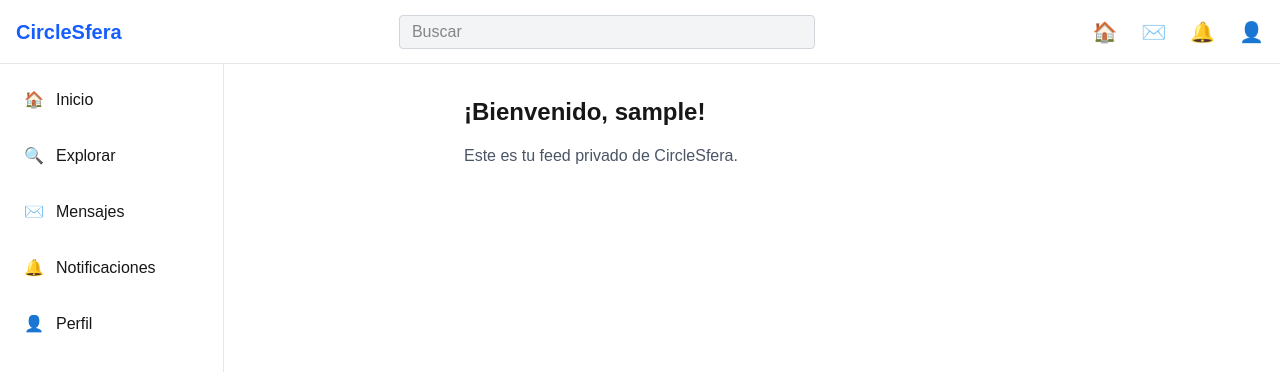
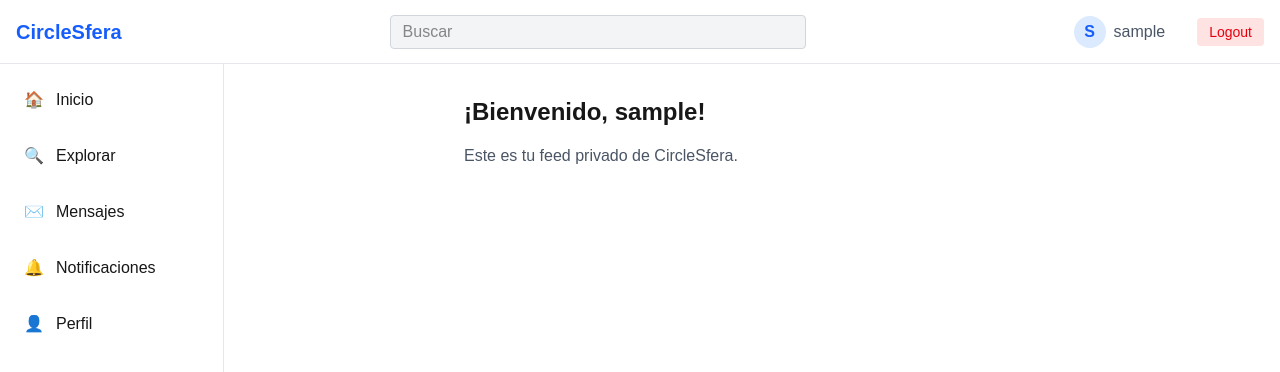
Before and after one commit to Circlesfera/circlesfera-frontend, a Next.js app: page / in a window 1280 px wide. Shown: the top 372 px of the page. Built offline with nearby package versions, Linux system fonts and the light colour scheme; no server answers; sample sign-in values are in the browser's storage.

Commit message:
feat(auth): mostrar usuario autenticado y botón de logout en el header

```diff
--- a/src/components/Header.tsx
+++ b/src/components/Header.tsx
@@ -1,6 +1,9 @@
 import React from 'react';
+import { useAuth } from '@/features/auth/useAuth';
 
 export default function Header() {
+  const { user, logout } = useAuth();
+
   return (
     <header className="fixed top-0 left-0 w-full h-16 bg-white border-b border-gray-200 flex items-center justify-between px-4 z-50">
       {/* Logo */}
@@ -15,12 +18,29 @@ export default function Header() {
           className="w-full px-3 py-1 rounded bg-gray-100 border border-gray-300 focus:outline-none focus:ring"
         />
       </div>
-      {/* Iconos navegación */}
+      {/* Usuario y logout */}
       <nav className="flex items-center gap-6 text-gray-600 text-xl">
-        <button title="Inicio" className="hover:text-blue-600"><span>🏠</span></button>
-        <button title="Mensajes" className="hover:text-blue-600"><span>✉️</span></button>
-        <button title="Notificaciones" className="hover:text-blue-600"><span>🔔</span></button>
-        <button title="Perfil" className="hover:text-blue-600"><span>👤</span></button>
+        {user && (
+          <>
+            <span className="flex items-center gap-2 text-base">
+              {user.avatar ? (
+                <img src={user.avatar} alt="avatar" className="w-8 h-8 rounded-full object-cover" />
+              ) : (
+                <span className="w-8 h-8 rounded-full bg-blue-100 flex items-center justify-center font-bold text-blue-600">
+                  {user.username[0].toUpperCase()}
+                </span>
+              )}
+              <span className="hidden md:inline">{user.username}</span>
+            </span>
+            <button
+              onClick={logout}
+              className="ml-2 px-3 py-1 bg-red-100 text-red-600 rounded hover:bg-red-200 text-sm"
+              title="Cerrar sesión"
+            >
+              Logout
+            </button>
+          </>
+        )}
       </nav>
     </header>
   );
```
